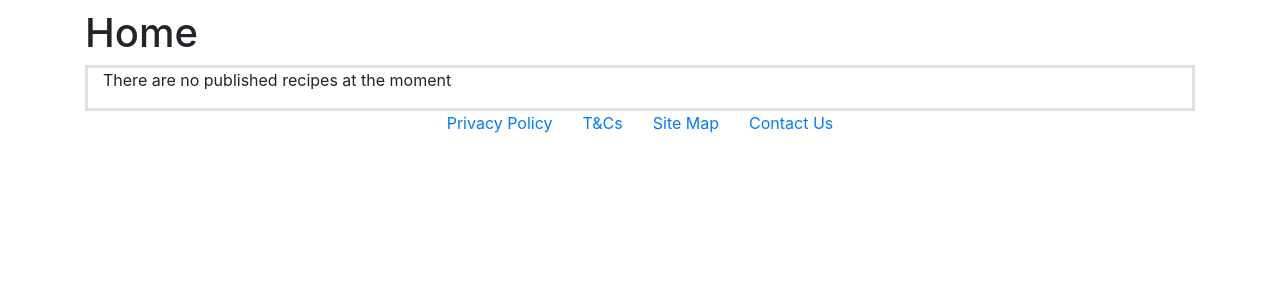
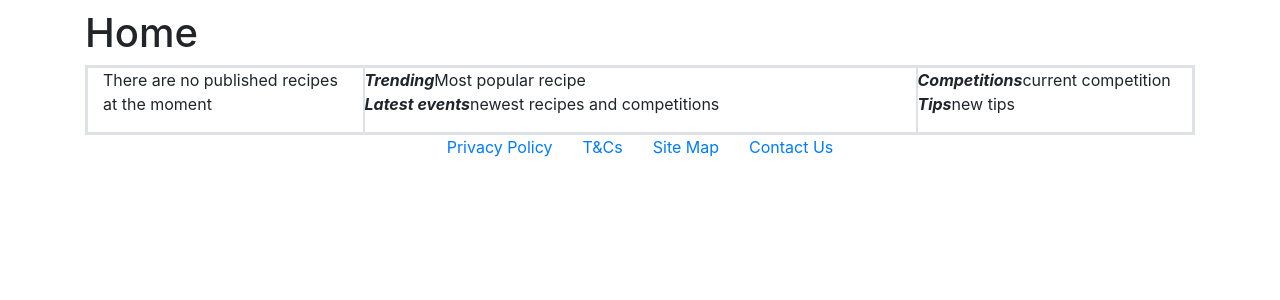
Before and after one commit to allumen/wad_coursework, a Django app: template templates/allgoodrecipes/index.html in a window 1280 px wide. Shown: the part 56-356 px from the top of the page. Run offline with Django 3.2, Linux system fonts and the light colour scheme; the template is opened without the code that fills it, so the values that code supplies are empty; parts of the project's set-up code (start-up, migrations or seed data) failed here and were passed over; some libraries are stand-ins or nearby versions.

Commit message:
index page layout

```diff
--- a/allgoodrecipes/models.py
+++ b/allgoodrecipes/models.py
@@ -88,4 +88,4 @@ class Comment(models.Model):
     user = models.ForeignKey(UserProfile, on_delete=models.PROTECT)
     text = models.TextField(blank = True, null = True)
     date = models.DateField(auto_now_add=True)
-    post = ForeignKey(Post.objects.get(request.url))
+    post = models.ForeignKey(Post.objects.get(request.url))
--- a/templates/allgoodrecipes/index.html
+++ b/templates/allgoodrecipes/index.html
@@ -11,15 +11,39 @@
 <h1>Home</h1>
 <div class="container border">
   <div class="row border">
-    <div class="col-sm border">
+    <div class="col-sm-3 border">
         {% if recipes %}
+			<i><b>Browse recipes</i></b>
+			<div class="well">
             {% for recipe in recipes %}
+
                 <a href="{% url 'view_recipe' recipe_url=recipe.url %}"><p>{{ recipe.title }} - {{recipe.date_created}}</p></a>
-            {% endfor %}
+
+			{% endfor %}
+			</div>
         {% else %}
             <p>There are no published recipes at the moment</p>
         {% endif %}
     </div>
+	<div class="col-sm-6 border">
+	  <div class="row">
+		<i><b>Trending</i></b>
+		<div class="well">Most popular recipe</div>
+      </div>
+	  <div class="row">
+		<i><b>Latest events</i></b>
+		<div class="well">newest recipes and competitions</div>
+	  </div>
+	</div>
+	<div class="col-sm-3 border">
+	  <div class="row">
+		<i><b>Competitions</i></b>
+		<div class="well">current competition</div>
+      </div>
+	  <div class="row">
+		<i><b>Tips</i></b>
+		<div class="well">new tips</div>
+	  </div>
   </div>
 </div>
 {% endblock %}
```
